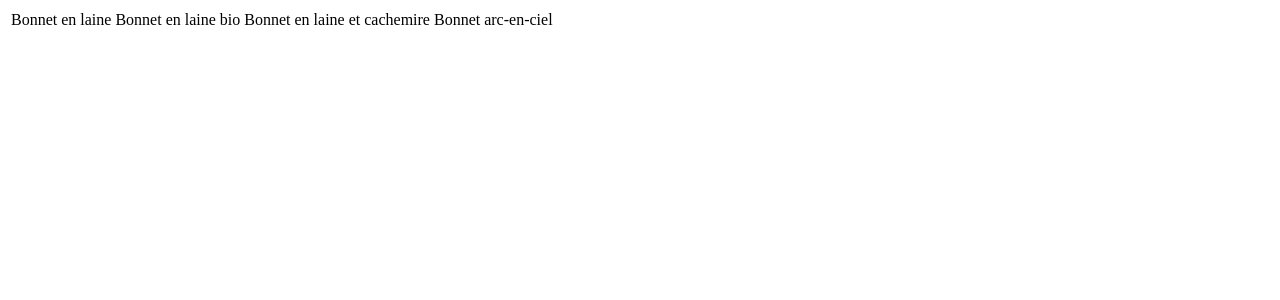
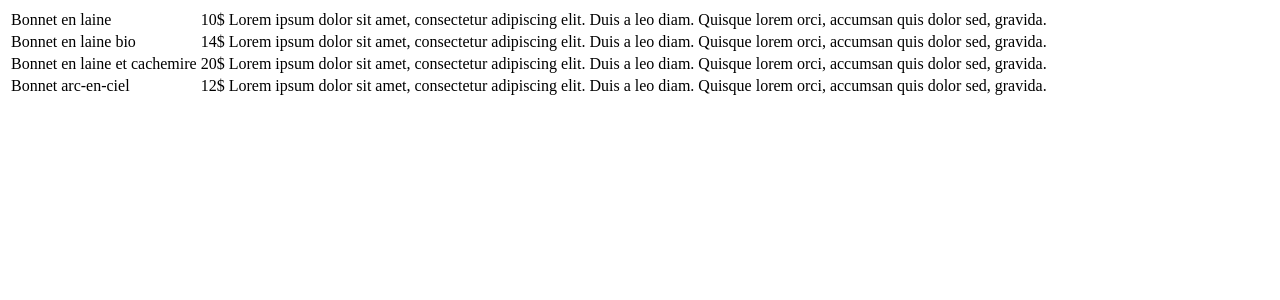
Before and after one commit to npankov/php, a PHP site: page / in a window 1280 px wide. Shown: the top 300 px of the page. Run offline with PHP 8.4, Linux system fonts and the light colour scheme.

Commit message:
excercice 2

```diff
--- a/index.php
+++ b/index.php
@@ -9,24 +9,30 @@
 <body>
     <?php
         $myArray = [
-            'Bonnet en laine',
-            'Bonnet en laine bio',
-            'Bonnet en laine et cachemire',
-            'Bonnet arc-en-ciel'
+            ['Bonnet en laine', 10, 'Lorem ipsum dolor sit amet, consectetur adipiscing elit. Duis a leo diam. Quisque lorem orci, accumsan quis dolor sed, gravida.'],
+            ['Bonnet en laine bio', 14, 'Lorem ipsum dolor sit amet, consectetur adipiscing elit. Duis a leo diam. Quisque lorem orci, accumsan quis dolor sed, gravida.'],
+            ['Bonnet en laine et cachemire', 20, 'Lorem ipsum dolor sit amet, consectetur adipiscing elit. Duis a leo diam. Quisque lorem orci, accumsan quis dolor sed, gravida.'],
+            ['Bonnet arc-en-ciel', 12, 'Lorem ipsum dolor sit amet, consectetur adipiscing elit. Duis a leo diam. Quisque lorem orci, accumsan quis dolor sed, gravida.']
         ]
     ?>
     <table>
+         <?php
+            foreach($myArray as $element) {
+        ?>
         <tr>
-            <?php
-            foreach($myArray as $element) {
-            ?>
             <td>
-                <?= $element; ?>
+                <?= $element[0]; ?>
             </td>
-            <?php
-            }
-            ?>
+            <td>
+                <?= $element[1]; ?>$
+            </td>
+            <td>
+                <?= $element[2]; ?>
+            </td>
         </tr>
+        <?php
+        }
+        ?>
     </table>
 </body>
 </html>
@@ -34,12 +40,12 @@
 
 
 
-<!-- 1. Utilisation des tableaux
-Posons des données de base et un premier HTML :
-    Créer une page html (balise <html>, <body>) dans un fichier PHP (index.php par exemple)
-    y créer un tableau PHP contenant ces produits :
-        Bonnet en laine
-        Bonnet en laine bio
-        Bonnet en laine et cachemire
-        Bonnet arc-en-ciel
-    afficher ces produits dans le html en utilisant une boucle (foreach conseillé), dans une balise HTML <table> -->
+<!-- 2. Tableaux imbriqués
+    Nous voulons maintenant un peu plus d'informations sur nos produits. Commençons par un prix et une description.
+    Complexifions les données et transformons nos données en tableaux :
+        Bonnet en laine : 10€
+        Bonnet en laine bio : 14€
+        Bonnet en laine et cachemire : 20€
+        Bonnet arc-en-ciel : 12€
+    Tous les produits vont également avoir la même description : Lorem ipsum dolor sit amet, consectetur adipiscing elit. Duis a leo diam. Quisque lorem orci, accumsan quis dolor sed, gravida.
+    Mettre à jour l'affichage en conséquence -->
```
